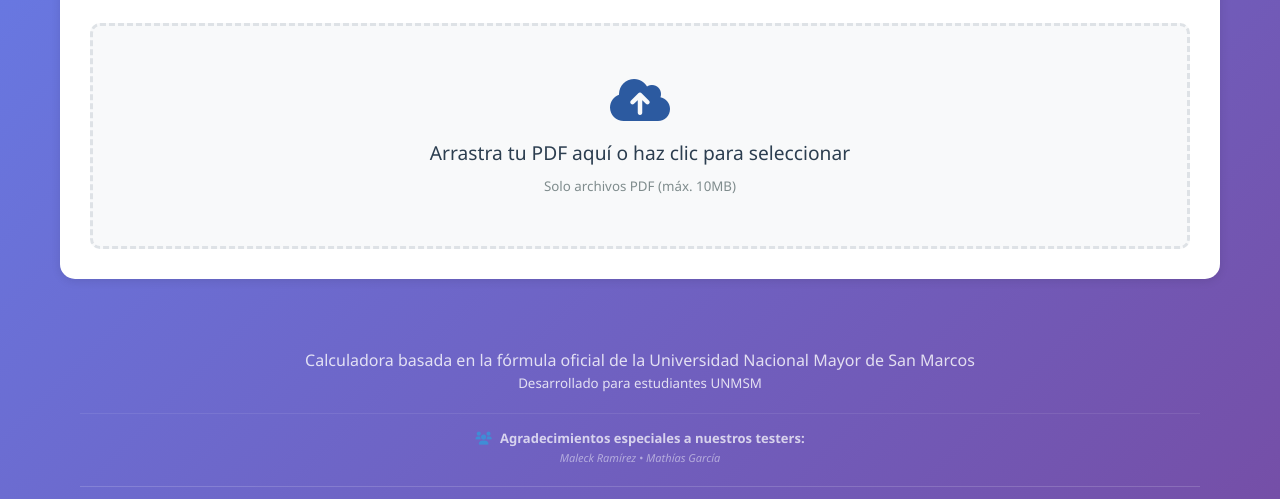
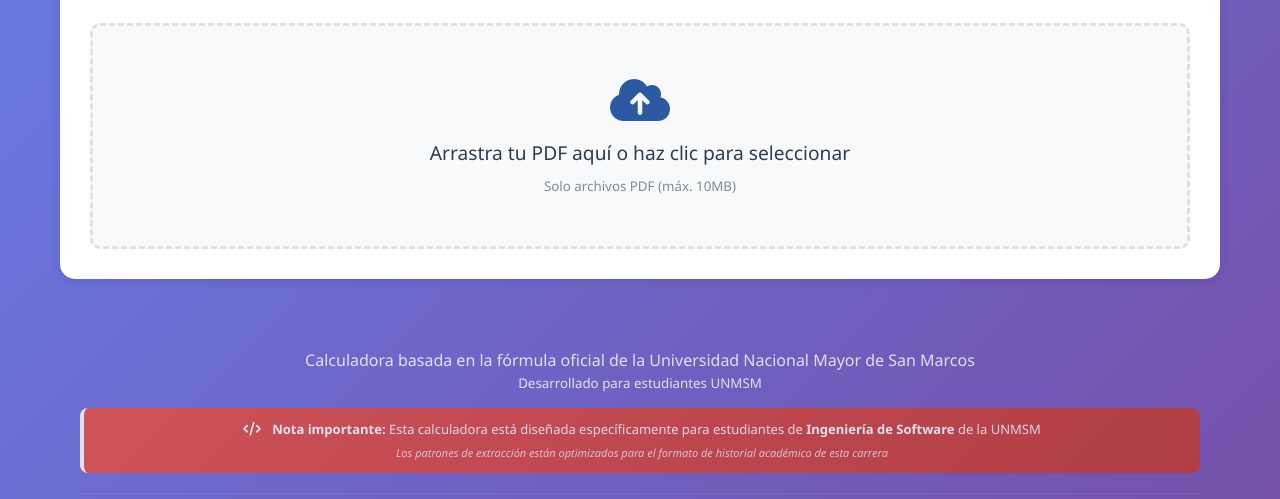
Before and after one commit to Llontaco/CalculadordePromedioUNMSM, a website: page public/index.html in a window 1280 px wide. Shown: the part 291-790 px from the top of the page. Drawn offline with Linux system fonts and the light colour scheme.

Commit message:
solucioon a los de sistemas

```diff
--- a/public/index.html
+++ b/public/index.html
@@ -184,6 +184,15 @@
             <p>Calculadora basada en la fórmula oficial de la Universidad Nacional Mayor de San Marcos</p>
             <p><small>Desarrollado para estudiantes UNMSM</small></p>
 
+            <!-- Mensaje específico para Software -->
+            <div class="software-notice">
+                <p class="software-text">
+                    <i class="fas fa-code"></i>
+                    <strong>Nota importante:</strong> Esta calculadora está diseñada específicamente para estudiantes de <strong>Ingeniería de Software</strong> de la UNMSM
+                    <br><small>Los patrones de extracción están optimizados para el formato de historial académico de esta carrera</small>
+                </p>
+            </div>
+
             <!-- Agradecimientos a testers -->
             <div class="testers-section">
                 <p class="testers-text">
--- a/public/styles.css
+++ b/public/styles.css
@@ -621,6 +621,42 @@ tbody tr:nth-child(even) {
     white-space: nowrap;
 }
 
+/* Estilos para el mensaje de Ingeniería de Software */
+.software-notice {
+    margin-top: 15px;
+    padding: 12px 20px;
+    background: linear-gradient(135deg, #e74c3c, #c0392b);
+    border-radius: 8px;
+    border-left: 4px solid #fff;
+}
+
+.software-text {
+    color: rgba(255, 255, 255, 0.95);
+    font-size: 13px;
+    text-align: center;
+    margin: 0;
+    line-height: 1.5;
+}
+
+.software-text i {
+    color: #fff;
+    margin-right: 8px;
+    font-size: 14px;
+}
+
+.software-text strong {
+    color: #fff;
+    font-weight: 600;
+}
+
+.software-text small {
+    display: block;
+    color: rgba(255, 255, 255, 0.8);
+    font-size: 11px;
+    margin-top: 5px;
+    font-style: italic;
+}
+
 /* Estilos para la sección de testers */
 .testers-section {
     margin-top: 20px;
```
